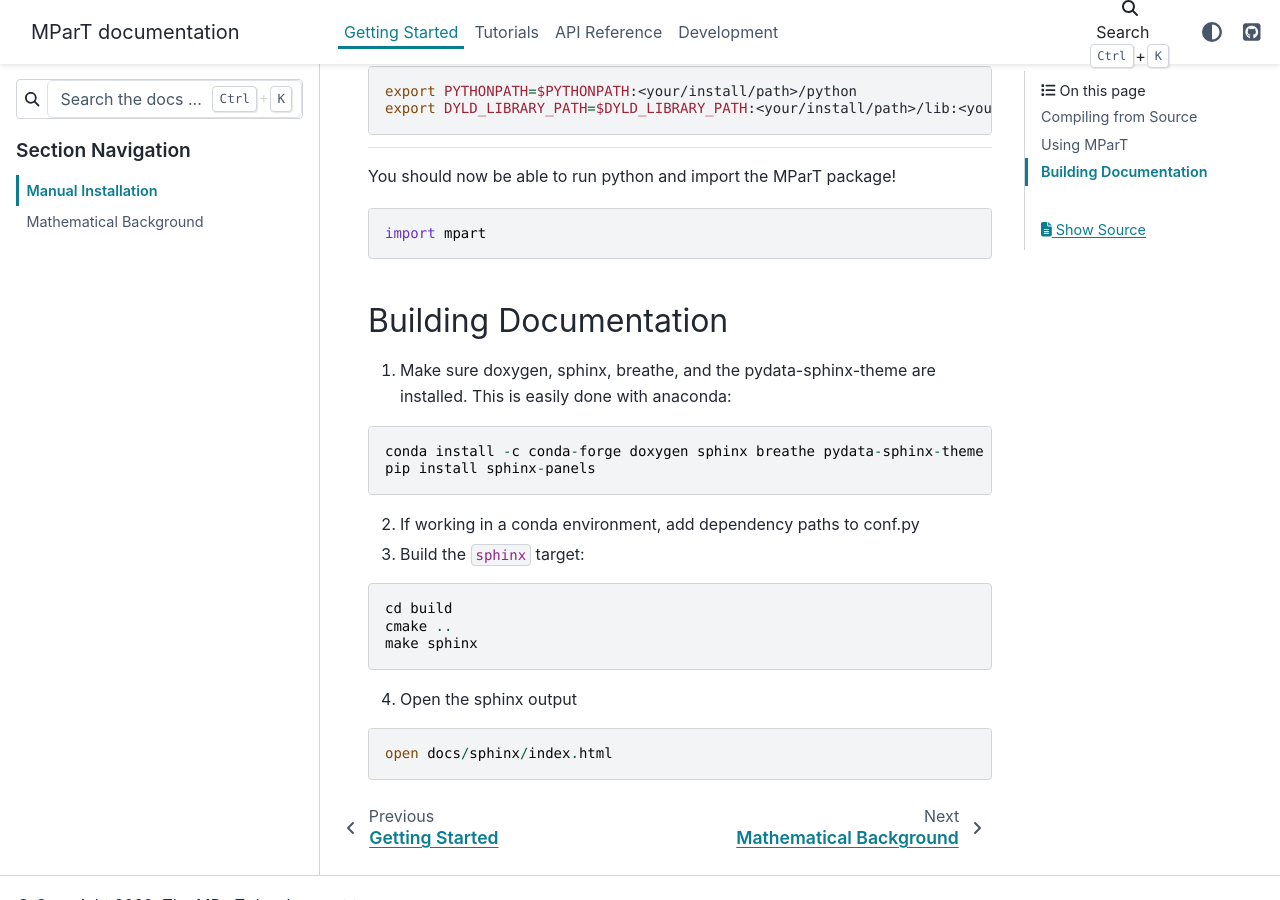
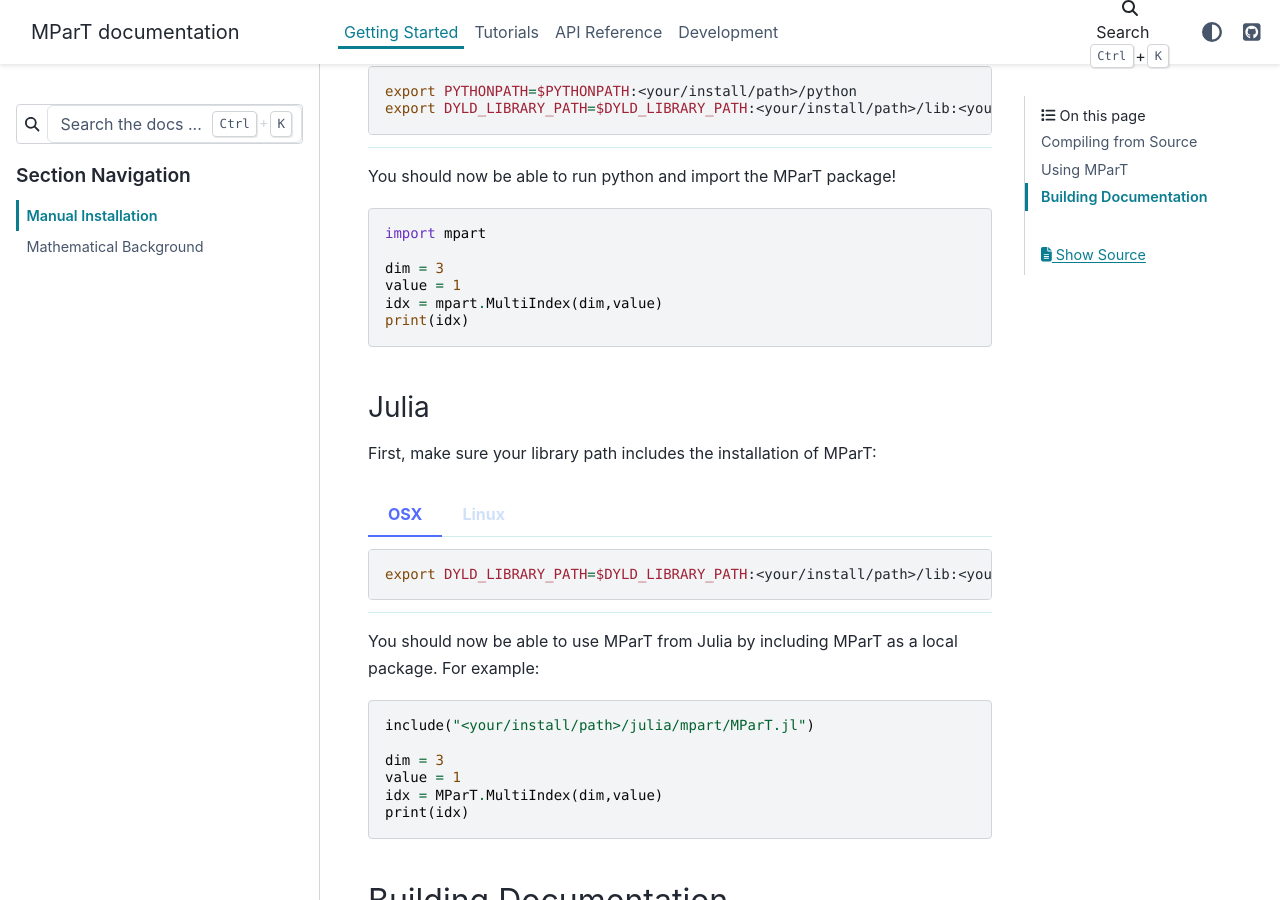
Before and after one commit to MeasureTransport/MParT, a Sphinx documentation site: the page built from docs/source/getting_started/installation.rst, in a window 1280 px wide and 900 px high, scrolled down 1929 px. Built offline with Sphinx 7.4.7 and the PyData theme 0.15.4, drawn with Linux system fonts in a browser that asks for light colours.

Commit message:
Fixed python bindings and updated documentation.

```diff
--- a/docs/source/getting_started/installation.rst
+++ b/docs/source/getting_started/installation.rst
@@ -83,8 +83,39 @@
 
 .. code-block:: python
 
-   import mpart
+    import mpart
 
+    dim = 3
+    value = 1
+    idx = mpart.MultiIndex(dim,value)
+    print(idx)
+
+Julia
+^^^^^^^^^^
+First, make sure your library path includes the installation of MParT:
+
+.. tabbed:: OSX
+
+    .. code-block:: bash
+
+        export DYLD_LIBRARY_PATH=$DYLD_LIBRARY_PATH:<your/install/path>/lib:<your/install/path>/python
+
+.. tabbed:: Linux
+
+    .. code-block:: bash
+
+         export LD_LIBRARY_PATH=$LD_LIBRARY_PATH:<your/install/path>/lib:<your/install/path>/python
+
+You should now be able to use MParT from Julia by including MParT as a local package.  For example:
+
+.. code-block:: julia
+
+    include("<your/install/path>/julia/mpart/MParT.jl")
+
+    dim = 3
+    value = 1
+    idx = MParT.MultiIndex(dim,value)
+    print(idx)
 
 Building Documentation
 ----------------------
```
Also changed, not shown: 1 other file.
